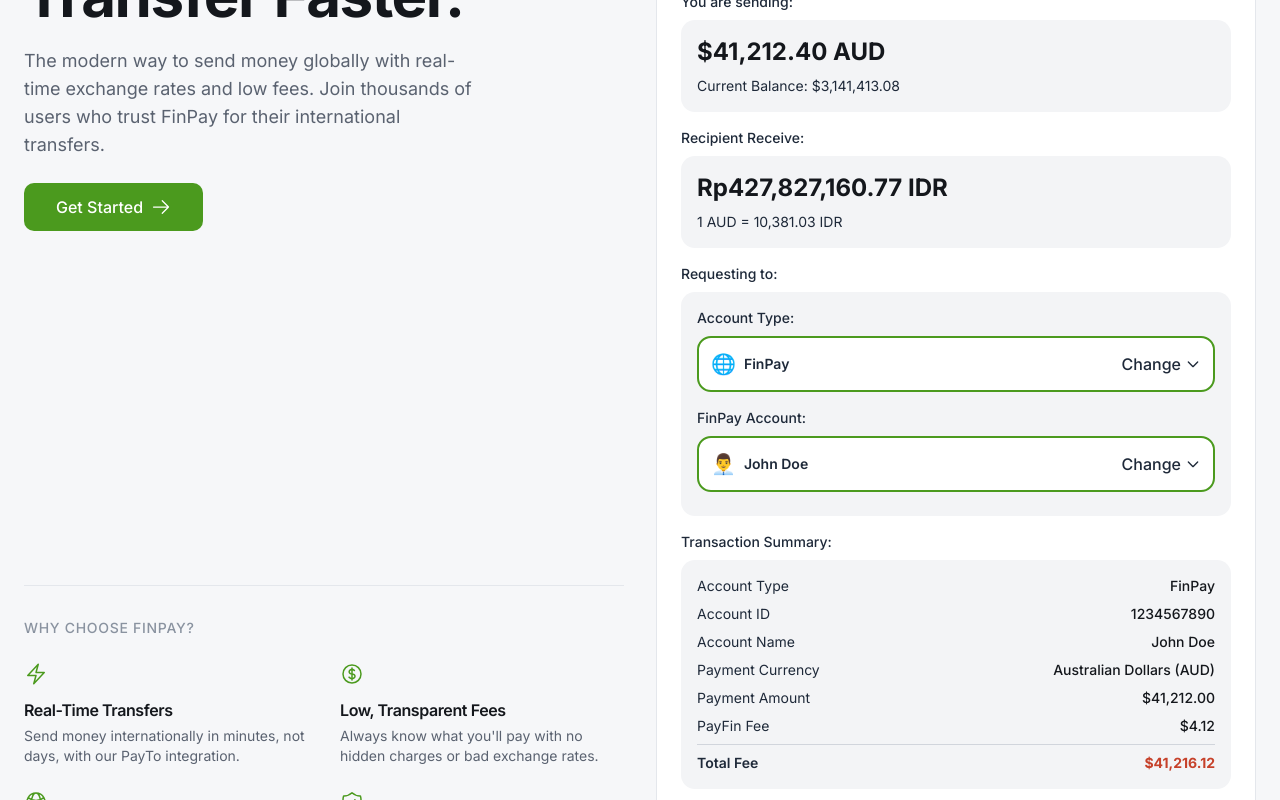
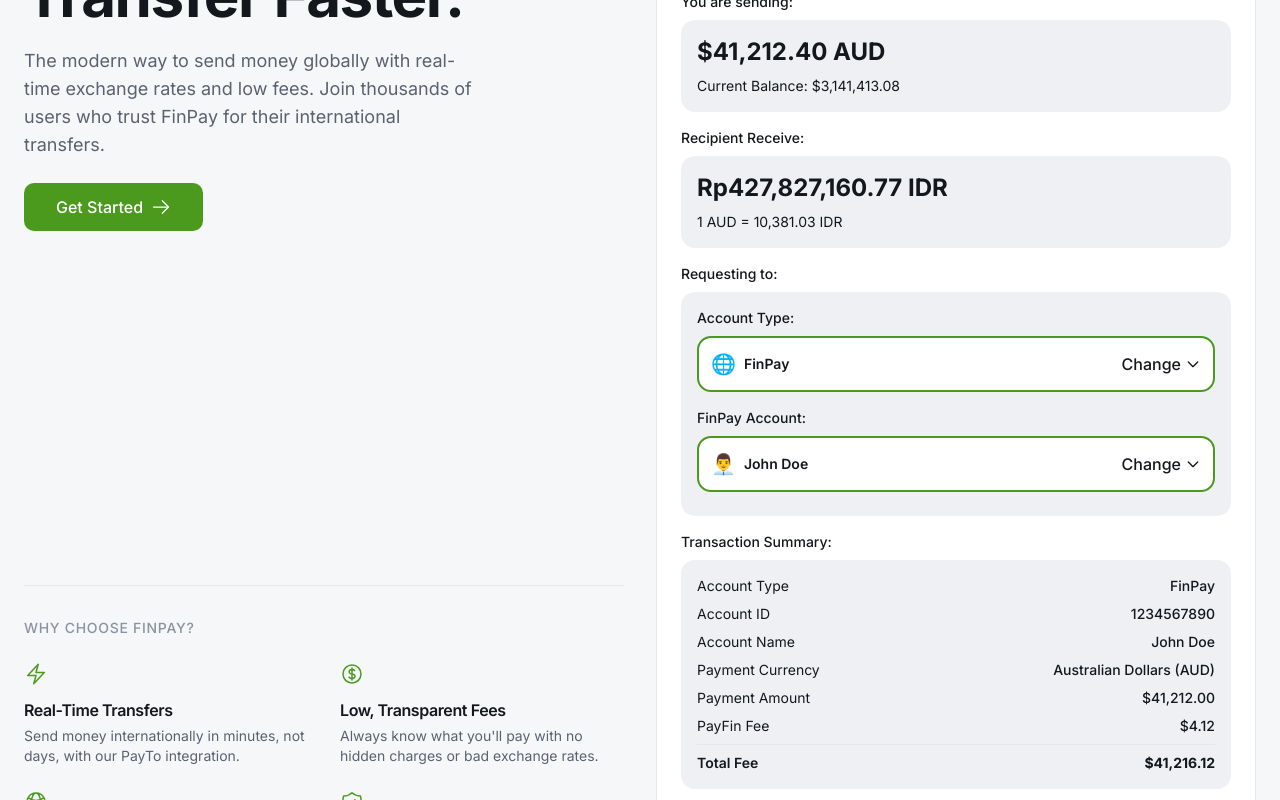
Before and after one commit to KHChuadri/Finpay, a React (Vite) app in the folder frontend/: page / in a window 1280 px wide. Shown: the part 260-1060 px from the top of the page. Built offline with nearby package versions, Linux system fonts and the light colour scheme; no server answers.

Commit message:
refactor(theme): migrate landing to tokens
Replace hardcoded gray/white/green/hex colors in SendMoney and
RequestMoney landing cards with semantic tokens (bg-muted, bg-card,
text-foreground, border-border, text-positive/bg-positive/10).
LandingPage.tsx was already token-clean, no changes needed.

```diff
--- a/frontend/src/components/landing/RequestMoney.tsx
+++ b/frontend/src/components/landing/RequestMoney.tsx
@@ -6,24 +6,24 @@ interface RequestMoneyCardProps {
 const RequestMoneyCard = ({ transferCompleted, onTransfer }: RequestMoneyCardProps) => {
 	return (
 		<div className="mb-2">
-			<label className="block text-sm font-medium text-gray-800 mb-2">You are receiving:</label>
-			<div className="bg-gray-100 p-4 rounded-xl mb-4">
+			<label className="block text-sm font-medium text-foreground mb-2">You are receiving:</label>
+			<div className="bg-muted p-4 rounded-xl mb-4">
 				<p className="text-2xl font-bold">$41,212.40 AUD</p>
-				<p className="text-sm text-gray-800 mt-2">Current Balance: $3,141,413.08</p>
+				<p className="text-sm text-foreground mt-2">Current Balance: $3,141,413.08</p>
 			</div>
 
-			<label className="block text-sm font-medium text-gray-800 mb-2">Requesting to:</label>
-			<div className="flex flex-col bg-gray-100 rounded-xl mb-4 p-4">
+			<label className="block text-sm font-medium text-foreground mb-2">Requesting to:</label>
+			<div className="flex flex-col bg-muted rounded-xl mb-4 p-4">
 				{/* Account Type */}
 				<div>
-					<label className="block text-sm font-medium text-gray-800 mb-2">Account Type:</label>
-					<div className="flex justify-between mb-4 items-center border-2 border-primary rounded-xl p-3 bg-white">
+					<label className="block text-sm font-medium text-foreground mb-2">Account Type:</label>
+					<div className="flex justify-between mb-4 items-center border-2 border-primary rounded-xl p-3 bg-card">
 						<div className="flex items-center gap-2">
 							<p className="text-xl">🌐</p>
-							<p className="font-semibold text-sm text-gray-800">FinPay</p>
+							<p className="font-semibold text-sm text-foreground">FinPay</p>
 						</div>
 
-						<button className="flex items-center gap-1 text-gray-800 font-medium">
+						<button className="flex items-center gap-1 text-foreground font-medium">
 							Change
 							<svg className="w-4 h-4" fill="none" stroke="currentColor" strokeWidth="2" viewBox="0 0 24 24">
 								<path strokeLinecap="round" strokeLinejoin="round" d="M19 9l-7 7-7-7" />
@@ -34,14 +34,14 @@ const RequestMoneyCard = ({ transferCompleted, onTransfer }: RequestMoneyCardPro
 
 				{/* FinPay Account */}
 				<div className="mb-2">
-					<label className="block text-sm font-medium text-gray-800 mb-2">FinPay Account:</label>
-					<div className="flex justify-between items-center border-2 border-primary rounded-xl p-3 bg-white">
+					<label className="block text-sm font-medium text-foreground mb-2">FinPay Account:</label>
+					<div className="flex justify-between items-center border-2 border-primary rounded-xl p-3 bg-card">
 						<div className="flex items-center gap-2">
 							<p className="text-xl">👨‍💼</p>
-							<p className="font-semibold text-sm text-gray-800">John Doe</p>
+							<p className="font-semibold text-sm text-foreground">John Doe</p>
 						</div>
 
-						<button className="flex items-center gap-1 text-gray-800 font-medium">
+						<button className="flex items-center gap-1 text-foreground font-medium">
 							Change
 							<svg className="w-4 h-4" fill="none" stroke="currentColor" strokeWidth="2" viewBox="0 0 24 24">
 								<path strokeLinecap="round" strokeLinejoin="round" d="M19 9l-7 7-7-7" />
@@ -52,32 +52,32 @@ const RequestMoneyCard = ({ transferCompleted, onTransfer }: RequestMoneyCardPro
 			</div>
 
 			{/* Transaction Summary */}
-			<label className="block text-sm font-medium text-gray-800 mb-2">Transaction Summary:</label>
-			<div className="flex flex-col bg-gray-100 rounded-xl mb-2 p-4">
+			<label className="block text-sm font-medium text-foreground mb-2">Transaction Summary:</label>
+			<div className="flex flex-col bg-muted rounded-xl mb-2 p-4">
 				{/* Transaction Text */}
 				<div className="space-y-2 text-sm">
 					<div className="flex justify-between">
-						<p className="text-gray-800">Account Type</p>
+						<p className="text-foreground">Account Type</p>
 						<p className="font-medium">FinPay</p>
 					</div>
 					<div className="flex justify-between">
-						<p className="text-gray-800">Account ID</p>
+						<p className="text-foreground">Account ID</p>
 						<p className="font-medium">1234567890</p>
 					</div>
 					<div className="flex justify-between">
-						<p className="text-gray-800">Account Name</p>
+						<p className="text-foreground">Account Name</p>
 						<p className="font-medium">John Doe</p>
 					</div>
 
-					<div className="flex flex-col pt-2 gap-2 border-t border-gray-300">
+					<div className="flex flex-col pt-2 gap-2 border-t border-border">
 						<div className="flex justify-between">
-							<p className="text-gray-800">Request Currency</p>
+							<p className="text-foreground">Request Currency</p>
 							<p className="font-medium">Australian Dollars (AUD)</p>
 						</div>
 
 						<div className="flex justify-between">
-							<p className="text-gray-800">Request Amount</p>
-							<p className="text-[#C6412A] font-bold">$41,212.00</p>
+							<p className="text-foreground">Request Amount</p>
+							<p className="text-foreground font-bold">$41,212.00</p>
 						</div>
 					</div>
 				</div>
@@ -92,7 +92,7 @@ const RequestMoneyCard = ({ transferCompleted, onTransfer }: RequestMoneyCardPro
 					Send Request
 				</button>
 			) : (
-				<div className="w-full mt-4 py-3 text-center text-green-700 font-semibold bg-green-100 rounded-xl">
+				<div className="w-full mt-4 py-3 text-center text-positive font-semibold bg-positive/10 rounded-xl">
 					Request Successful!
 				</div>
 			)}
--- a/frontend/src/components/landing/SendMoney.tsx
+++ b/frontend/src/components/landing/SendMoney.tsx
@@ -6,30 +6,30 @@ interface SendMoneyCardProps {
 const SendMoneyCard = ({ transferCompleted, onTransfer }: SendMoneyCardProps) => {
 	return (
 		<div className="mb-2">
-			<label className="block text-sm font-medium text-gray-800 mb-2">You are sending:</label>
-			<div className="bg-gray-100 p-4 rounded-xl mb-4">
+			<label className="block text-sm font-medium text-foreground mb-2">You are sending:</label>
+			<div className="bg-muted p-4 rounded-xl mb-4">
 				<p className="text-2xl font-bold">$41,212.40 AUD</p>
-				<p className="text-sm text-gray-800 mt-2">Current Balance: $3,141,413.08</p>
+				<p className="text-sm text-foreground mt-2">Current Balance: $3,141,413.08</p>
 			</div>
 
-			<label className="block text-sm font-medium text-gray-800 mb-2">Recipient Receive:</label>
-			<div className="bg-gray-100 p-4 rounded-xl mb-4">
+			<label className="block text-sm font-medium text-foreground mb-2">Recipient Receive:</label>
+			<div className="bg-muted p-4 rounded-xl mb-4">
 				<p className="text-2xl font-bold">Rp427,827,160.77 IDR</p>
-				<p className="text-sm text-gray-800 mt-2">1 AUD = 10,381.03 IDR</p>
+				<p className="text-sm text-foreground mt-2">1 AUD = 10,381.03 IDR</p>
 			</div>
 
-			<label className="block text-sm font-medium text-gray-800 mb-2">Requesting to:</label>
-			<div className="flex flex-col bg-gray-100 rounded-xl mb-4 p-4">
+			<label className="block text-sm font-medium text-foreground mb-2">Requesting to:</label>
+			<div className="flex flex-col bg-muted rounded-xl mb-4 p-4">
 				{/* Account Type */}
 				<div>
-					<label className="block text-sm font-medium text-gray-800 mb-2">Account Type:</label>
-					<div className="flex justify-between mb-4 items-center border-2 border-primary rounded-xl p-3 bg-white">
+					<label className="block text-sm font-medium text-foreground mb-2">Account Type:</label>
+					<div className="flex justify-between mb-4 items-center border-2 border-primary rounded-xl p-3 bg-card">
 						<div className="flex items-center gap-2">
 							<p className="text-xl">🌐</p>
-							<p className="font-semibold text-sm text-gray-800">FinPay</p>
+							<p className="font-semibold text-sm text-foreground">FinPay</p>
 						</div>
 
-						<button className="flex items-center gap-1 text-gray-800 font-medium">
+						<button className="flex items-center gap-1 text-foreground font-medium">
 							Change
 							<svg className="w-4 h-4" fill="none" stroke="currentColor" strokeWidth="2" viewBox="0 0 24 24">
 								<path strokeLinecap="round" strokeLinejoin="round" d="M19 9l-7 7-7-7" />
@@ -40,14 +40,14 @@ const SendMoneyCard = ({ transferCompleted, onTransfer }: SendMoneyCardProps) =>
 
 				{/* FinPay Account */}
 				<div className="mb-2">
-					<label className="block text-sm font-medium text-gray-800 mb-2">FinPay Account:</label>
-					<div className="flex justify-between items-center border-2 border-primary rounded-xl p-3 bg-white">
+					<label className="block text-sm font-medium text-foreground mb-2">FinPay Account:</label>
+					<div className="flex justify-between items-center border-2 border-primary rounded-xl p-3 bg-card">
 						<div className="flex items-center gap-2">
 							<p className="text-xl">👨‍💼</p>
-							<p className="font-semibold text-sm text-gray-800">John Doe</p>
+							<p className="font-semibold text-sm text-foreground">John Doe</p>
 						</div>
 
-						<button className="flex items-center gap-1 text-gray-800 font-medium">
+						<button className="flex items-center gap-1 text-foreground font-medium">
 							Change
 							<svg className="w-4 h-4" fill="none" stroke="currentColor" strokeWidth="2" viewBox="0 0 24 24">
 								<path strokeLinecap="round" strokeLinejoin="round" d="M19 9l-7 7-7-7" />
@@ -58,37 +58,37 @@ const SendMoneyCard = ({ transferCompleted, onTransfer }: SendMoneyCardProps) =>
 			</div>
 
 			{/* Transaction Summary */}
-			<label className="block text-sm font-medium text-gray-800 mb-2">Transaction Summary:</label>
-			<div className="flex flex-col bg-gray-100 rounded-xl mb-2 p-4">
+			<label className="block text-sm font-medium text-foreground mb-2">Transaction Summary:</label>
+			<div className="flex flex-col bg-muted rounded-xl mb-2 p-4">
 				{/* Transaction Text */}
 				<div className="space-y-2 text-sm">
 					<div className="flex justify-between">
-						<p className="text-gray-800">Account Type</p>
+						<p className="text-foreground">Account Type</p>
 						<p className="font-medium">FinPay</p>
 					</div>
 					<div className="flex justify-between">
-						<p className="text-gray-800">Account ID</p>
+						<p className="text-foreground">Account ID</p>
 						<p className="font-medium">1234567890</p>
 					</div>
 					<div className="flex justify-between">
-						<p className="text-gray-800">Account Name</p>
+						<p className="text-foreground">Account Name</p>
 						<p className="font-medium">John Doe</p>
 					</div>
 					<div className="flex justify-between">
-						<p className="text-gray-800">Payment Currency</p>
+						<p className="text-foreground">Payment Currency</p>
 						<p className="font-medium">Australian Dollars (AUD)</p>
 					</div>
 					<div className="flex justify-between">
-						<p className="text-gray-800">Payment Amount</p>
+						<p className="text-foreground">Payment Amount</p>
 						<p className="font-medium">$41,212.00</p>
 					</div>
 					<div className="flex justify-between">
-						<p className="text-gray-800">PayFin Fee</p>
+						<p className="text-foreground">PayFin Fee</p>
 						<p className="font-medium">$4.12</p>
 					</div>
-					<div className="flex justify-between pt-2 border-t border-gray-300">
-						<p className="text-gray-800 font-semibold">Total Fee</p>
-						<p className="text-[#C6412A] font-bold">$41,216.12</p>
+					<div className="flex justify-between pt-2 border-t border-border">
+						<p className="text-foreground font-semibold">Total Fee</p>
+						<p className="text-foreground font-bold">$41,216.12</p>
 					</div>
 				</div>
 			</div>
@@ -102,7 +102,7 @@ const SendMoneyCard = ({ transferCompleted, onTransfer }: SendMoneyCardProps) =>
 					Send Money
 				</button>
 			) : (
-				<div className="w-full mt-4 py-3 text-center text-green-700 font-semibold bg-green-100 rounded-xl">
+				<div className="w-full mt-4 py-3 text-center text-positive font-semibold bg-positive/10 rounded-xl">
 					Transfer Successful!
 				</div>
 			)}
```
